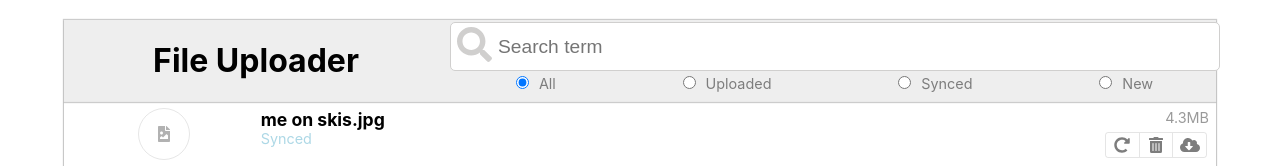
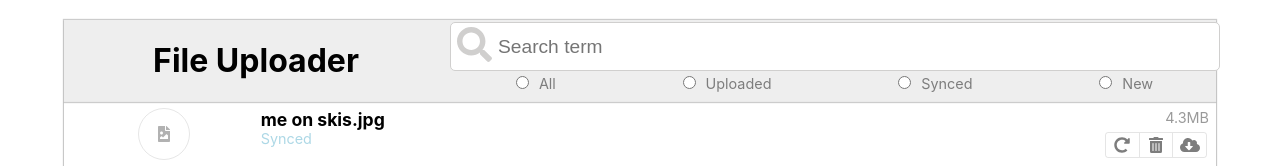
Before and after one commit to aniledev/react-file-uploader, a React (Create React App) app: page / in a window 1280 px wide. Shown: the top 166 px of the page. Built offline with nearby package versions, Linux system fonts and the light colour scheme; the HTML template or start-up script is replaced by a standard one.

Commit message:
feat: pass down props from SearchBar to SearchBox

```diff
--- a/src/Components/SearchBar.js
+++ b/src/Components/SearchBar.js
@@ -4,7 +4,7 @@ import SearchBox from "./SearchBox";
 import FilterOptions from "./FilterOptions";
 
 // THIS IS THE SECOND COMPONENT THAT IS GETTING SEARCHTERM AND FILTEROPTION AS PROPS IS THE SEARCHBAR COMPONENT
-// PASS PROPS DOWN TO SEARCHBOX
+// PASS
 export default class SearchBar extends Component {
   render() {
     return (
@@ -13,8 +13,11 @@ export default class SearchBar extends Component {
           <h1>File Uploader</h1>
         </div>
         <div className="SearchBar__controls">
-          <SearchBox searchTerm={this.props.searchTerm} />
-          <FilterOptions filterOption={this.props.filterOption} />
+          <SearchBox
+            searchTerm={this.props.searchTerm}
+            handleUpdate={this.props.handleUpdate}
+          />
+          <FilterOptions />
         </div>
       </div>
     );
```
Also changed, not shown: 1 other file (tests, documents, lock files or other folders).
